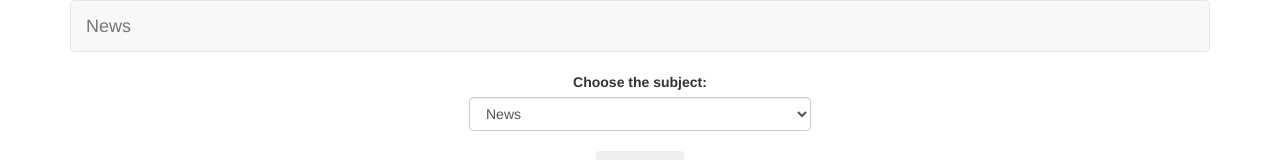
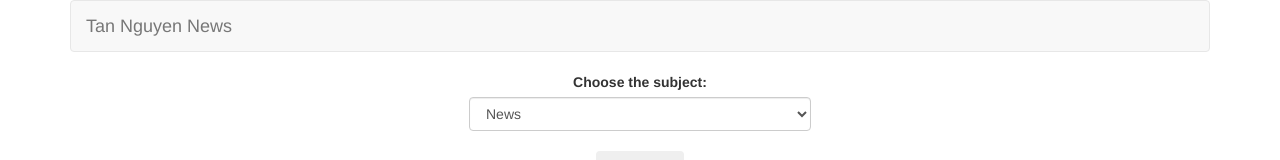
Before and after one commit to tannguyen1295/NewsSite, a plain HTML site: page index.html in a window 1280 px wide. Shown: the top 160 px of the page. Drawn offline with nearby package versions, Linux system fonts and the light colour scheme.

Commit message:
Adjust navigation bar

```diff
--- a/index.html
+++ b/index.html
@@ -14,7 +14,7 @@
 			<nav class="navbar navbar-default">
 				<div class="container-fluid">
 				  <div class="navbar-header">
-					<a class="navbar-brand" href="index.html">News</a>
+					<div class="navbar-brand" href="index.html">Tan Nguyen News</div>
 				  </div>
 				</div>
 			</nav>
```
